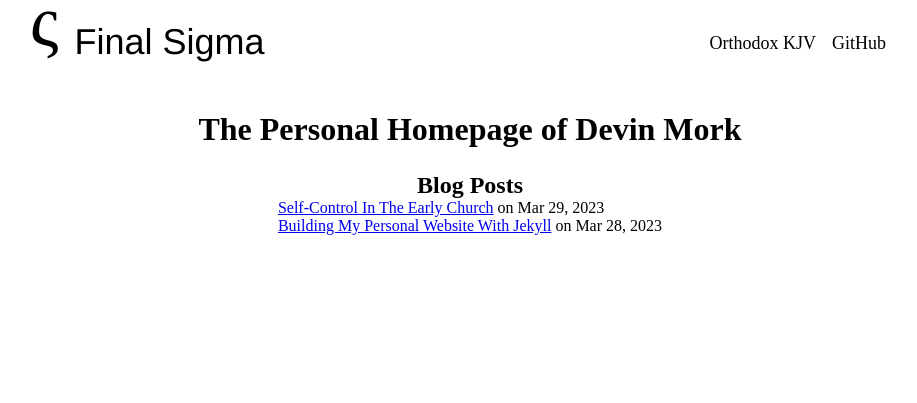
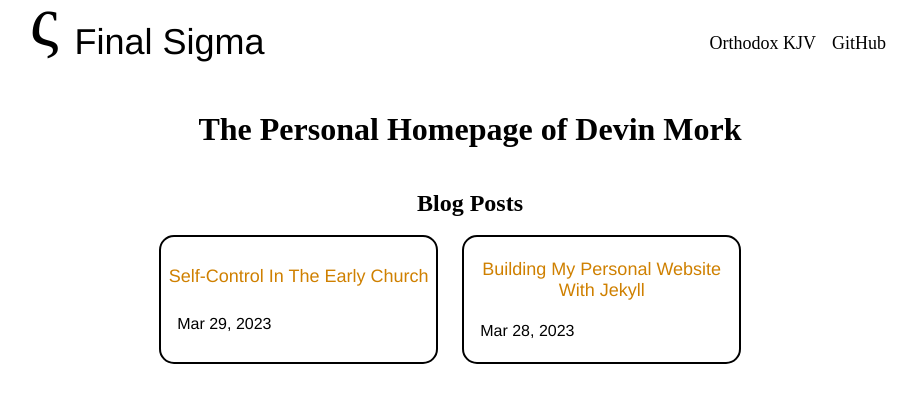
Before and after one commit to Demo318/my-personal-website, a Jekyll site: the page built from index.markdown, in a window 1280 px wide. Shown: the top 403 px of the page, without its empty margins (170-1087 px from the left). Built offline with Jekyll 4.4.1, drawn with Linux system fonts in a browser that asks for light colours.

Commit message:
Add initial style to blog listing on homepage

```diff
--- a/assets/css/styles.css
+++ b/assets/css/styles.css
@@ -24,7 +24,9 @@ body,
 #home-button,
 header,
 .header-links,
-.main {
+.main,
+.blog-posts-list,
+.blog-posts-list > li {
   display: flex;
 }
 
@@ -32,7 +34,8 @@ header,
 /* all items that need flex-direction: column */
 
 body,
-.main {
+.main,
+.blog-posts-list > li {
   flex-direction: column;
 }
 
@@ -94,3 +97,39 @@ header {
 .main > h1 {
   padding: 24px 0px;
 }
+
+.main > h2 {
+  padding: 18px 0px;
+}
+
+/* homepage blog list */
+
+.blog-posts-list {
+  gap: 24px;
+  justify-items: space-evenly;
+}
+
+.blog-posts-list > li {
+  font-family: Helvetica, Arial, sans-serif;
+  justify-content: space-evenly;
+  flex: 0 1 275px;
+  height: 125px;
+  border-width: 2px;
+  border-radius: 15px;
+  border-style: solid;
+  border-color: black;
+}
+
+.blog-posts-list > li > a {
+  color: rgb(207, 128, 0);
+  text-decoration: none;
+  font-size: 18px;
+  align-self: center;
+  text-align: center;
+}
+
+.post-list-publish-date {
+  align-self: flex-start;
+  justify-self: end;
+  padding-left: 16px;
+}
--- a/index.markdown
+++ b/index.markdown
@@ -11,11 +11,14 @@ comments: false
 
 
 
-<ul>
+<ul class="blog-posts-list">
 
 {%- assign date_format = site.date_format | default: "%b %-d, %Y" -%}
 {% for post in site.posts %}
-  <li><a href="{{ post.url | relative_url }}">{{ post.title }}</a> on {{ post.date | date: date_format }}</li>
+  <li>
+    <a href="{{ post.url | relative_url }}">{{ post.title }}</a>
+    <span class="post-list-publish-date">{{ post.date | date: date_format }}</span>
+  </li>
 {% endfor %}
 
 </ul>
```
